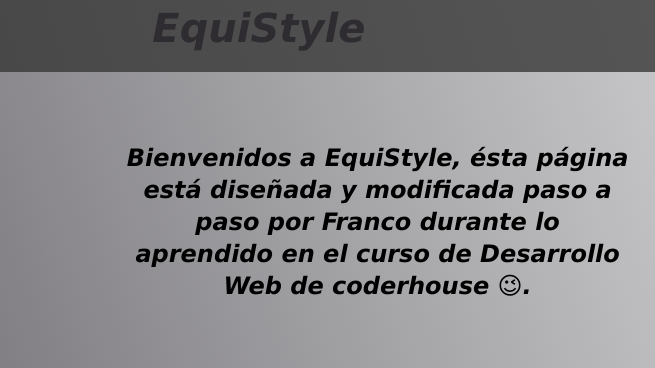
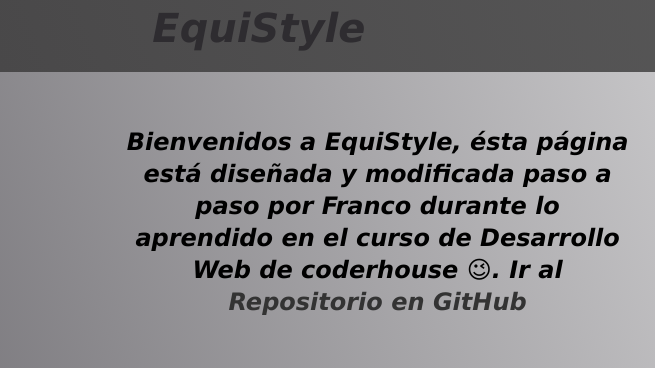
Before and after one commit to ezechocobar/EquiStyle, a plain HTML site: page index.html in a window 1280 px wide. Shown: the top 368 px of the page, 0-655 px from the left. Drawn offline with Linux system fonts and the light colour scheme.

Commit message:
modificando el index

```diff
--- a/index.html
+++ b/index.html
@@ -27,7 +27,9 @@
     </header>
     <main>
         <p class="main-p">Bienvenidos a EquiStyle, ésta página está diseñada y modificada paso a paso por Franco durante lo aprendido en el curso de Desarrollo Web de coderhouse
-            &#128521;.</p>
+            &#128521;.
+            Ir al <a href="https://github.com/ezechocobar/EquiStyle">Repositorio en GitHub</a>
+        </p>
         <div class="img-nosotros">
             <img src="img/logo2.png" alt="imagen de referencia al desarrollo web" class="girar">
         </div>
```
